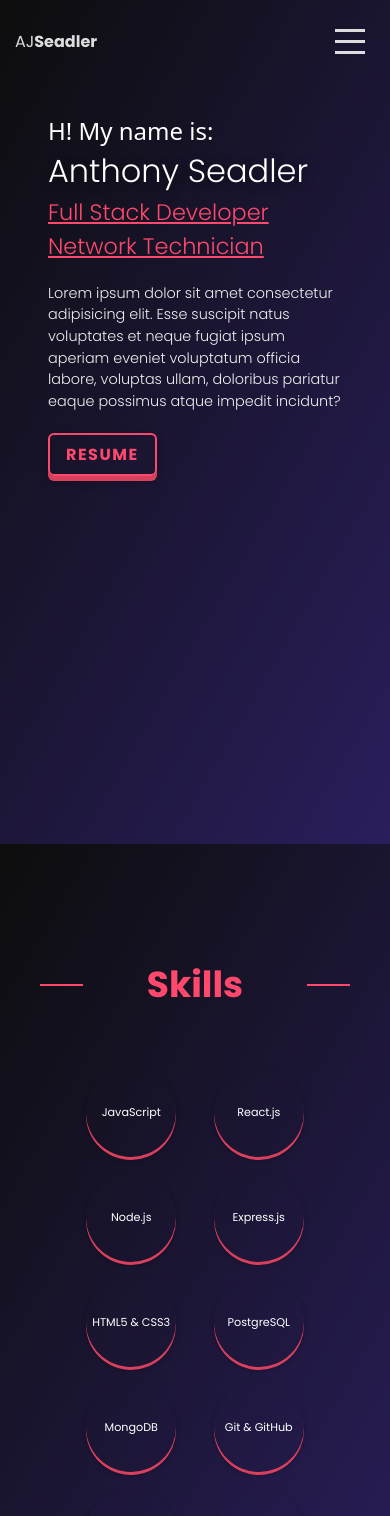
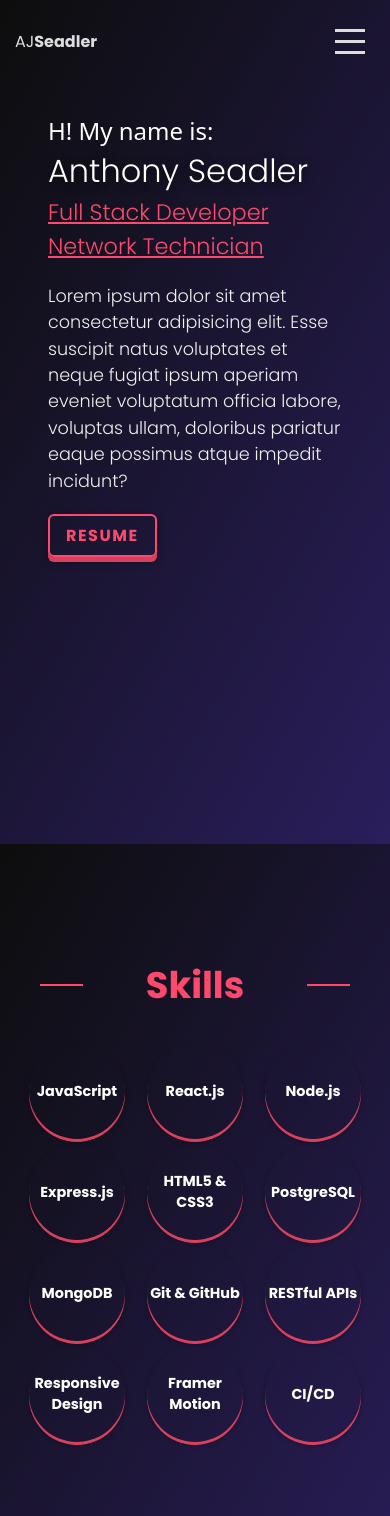
Before and after one commit to ajSeadler/dev-site, a React (Vite) app: page / in a window 390 px wide. Shown: the top 1516 px of the page. Built offline with nearby package versions, Linux system fonts and the light colour scheme; a web font is replaced by a local one.

Commit message:
update skills section

```diff
--- a/src/components/Skills.jsx
+++ b/src/components/Skills.jsx
@@ -31,6 +31,15 @@ function Skills() {
     "Git & GitHub", "RESTful APIs", "Responsive Design",
     "Framer Motion", "CI/CD"
   ];
+
+  const getRandomPosition = () => {
+    return {
+      x: `${Math.random() * 200 - 100}%`,  // Random X position between -100% and 100%
+      y: `${Math.random() * 200 - 100}%`,  // Random Y position between -100% and 100%
+      scale: Math.random() * 0.5 + 0.8,     // Random scale between 0.8 and 1.3
+      opacity: Math.random() * 0.5 + 0.5   // Random opacity between 0.5 and 1
+    };
+  };
 
   return (
     <div id="skills" className="skills-section" ref={skillsRef}>
@@ -67,6 +76,14 @@ function Skills() {
           <motion.div
             className="skill-bubble"
             key={index}
+            initial={{ opacity: 0, scale: 0.8, x: `${Math.random() * 200 - 100}%`, y: `${Math.random() * 200 - 100}%` }}
+            animate={inView ? { opacity: 1, scale: 1, x: 0, y: 0 } : { opacity: 0, scale: 0.8, x: `${Math.random() * 200 - 100}%`, y: `${Math.random() * 200 - 100}%` }}
+            transition={{
+              opacity: { duration: 0.5 },
+              scale: { type: "spring", stiffness: 150, damping: 20 },
+              x: { type: "spring", stiffness: 80, damping: 20 },
+              y: { type: "spring", stiffness: 80, damping: 20 },
+            }}
             whileHover={{ scale: 1.1 }}
             whileTap={{ scale: 0.9 }}
           >
--- a/src/styles/HeroSection.css
+++ b/src/styles/HeroSection.css
@@ -299,7 +299,7 @@
   }
 
   .description {
-    font-size: 0.9rem;
+    font-size: 1.1rem;
     /* Smaller font size */
   }
 
--- a/src/styles/Projects.css
+++ b/src/styles/Projects.css
@@ -245,4 +245,8 @@
     width: 75%;
     /* Adjust width */
   }
+
+  .main-title {
+    font-size: 2.3rem !important;
+  }
 }
--- a/src/styles/Skills.css
+++ b/src/styles/Skills.css
@@ -10,17 +10,18 @@
 }
 
 .main-title {
-  font-size: 36px;
+  font-size: 3rem;
   text-align: center;
 }
 
 .skills-list {
   display: grid;
-  /* Change to grid layout */
   grid-template-columns: repeat(3, minmax(100px, 1fr));
-  /* Responsive grid */
-  gap: 15px;
-  margin: 10%;
+  /* 3 columns by default */
+  gap: 20px;
+  /* Decrease the gap to bring bubbles closer */
+  margin: 5%;
+  font-weight: bold;
   padding: 20px;
   justify-items: center;
   /* Center items in the grid */
@@ -36,10 +37,9 @@
   justify-content: center;
   align-items: center;
   text-align: center;
-  font-size: 14px;
+  font-size: 1.1rem;
   color: #fff;
   transition: transform 0.3s ease;
-  cursor: pointer;
 }
 
 .skill-bubble:hover {
@@ -47,14 +47,44 @@
   border: 4px solid #ff496c;
 }
 
+/* Mobile Responsiveness */
 @media (max-width: 768px) {
-  .skill-bubble {
-    width: 90px;
-    height: 90px;
-    font-size: .7rem;
+  .skills-list {
+    grid-template-columns: repeat(3, 1fr);
+    /* 3 columns on mobile */
+    gap: 10px;
+    /* Decrease the gap for mobile */
+    margin: 0;
+    /* Remove margin to better fit the bubbles */
+    padding: 0;
+    /* Remove padding for mobile */
+    font-weight: bold;
   }
 
-  .skills-list {
-    grid-template-columns: repeat(2, minmax(100px, 1fr));
+  .skill-bubble {
+    width: 8rem;
+    /* Adjust size for smaller screens */
+    height: 8rem;
+    font-size: .9rem;
+    /* Increase font size on mobile */
   }
 }
+
+@media (max-width: 480px) {
+  .skills-list {
+    grid-template-columns: repeat(3, 1fr);
+    /* 3 columns on very small screens */
+    gap: 5px;
+
+    /* Decrease the gap further if necessary */
+  }
+
+  .skill-bubble {
+    width: 6rem;
+    /* Make the bubbles smaller for very small screens */
+    height: 6rem;
+    font-size: 0.9rem;
+
+    /* Adjust font size for very small screens */
+  }
+}
```
